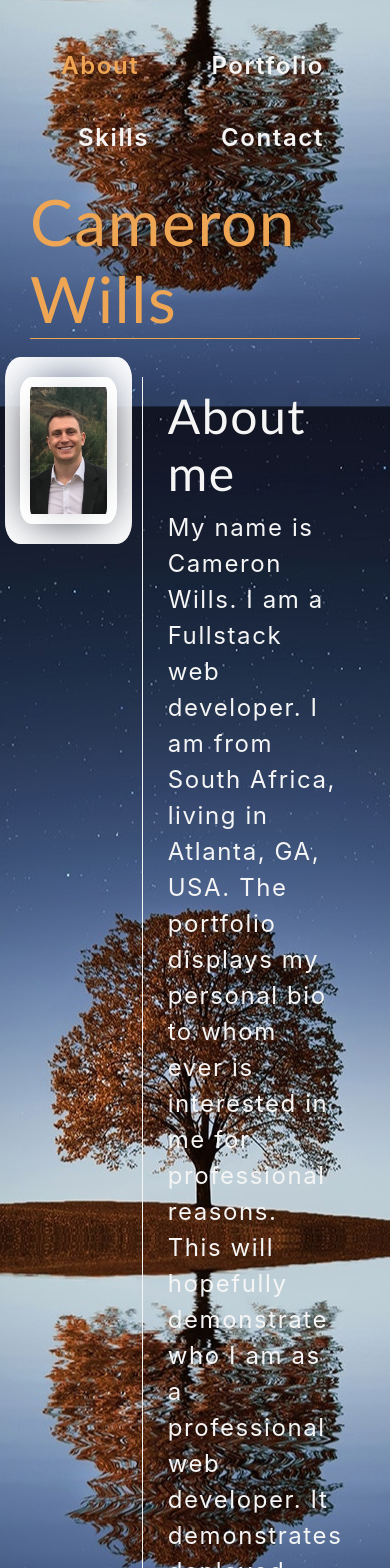
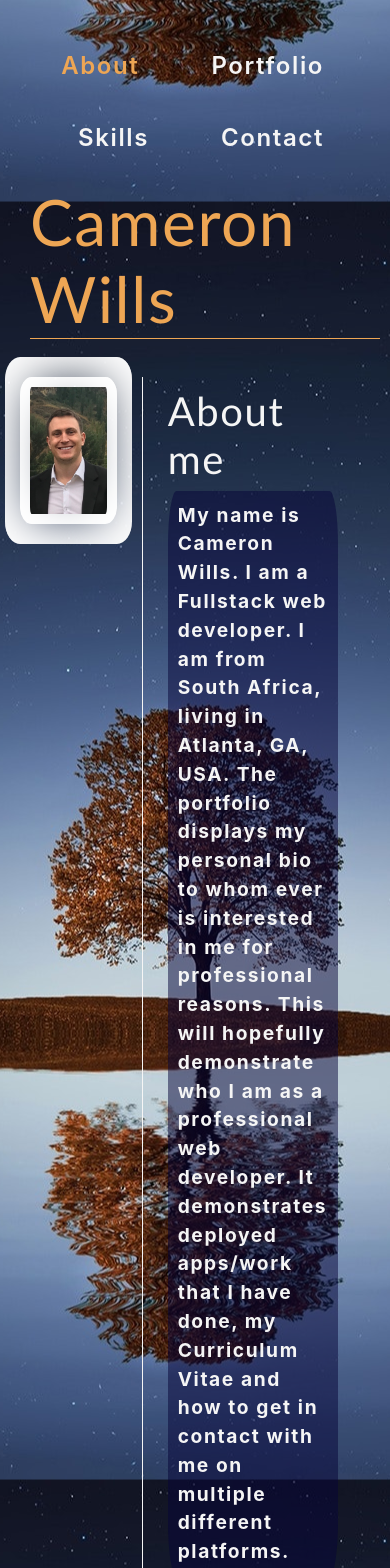
Before and after one commit to CamWills89/react-portfolio, a React (Create React App) app: page / in a window 390 px wide. Shown: the top 1568 px of the page. Built offline with nearby package versions, Linux system fonts and the light colour scheme.

Commit message:
added in some mobile responsiveness

```diff
--- a/src/components/About/index.js
+++ b/src/components/About/index.js
@@ -4,11 +4,18 @@ import profileImage from "../../assets/profile/Profile.JPG";
 function About() {
   return (
     <section>
-      <h1 className="project-list" id="header">Cameron Wills</h1>
+      <h1 className="project-list" id="header">
+        Cameron Wills
+      </h1>
 
-      <div className="row">
-        <div className="col-4 ip-picture">
-          <img src={profileImage} className="ip-picture" alt="cameron-wills" />
+      <div className="row" id="about-container">
+        <div className="col-4 ip-picture" id="ip-picture">
+          <img
+            src={profileImage}
+            className="ip-picture"
+            id="ip-picture"
+            alt="cameron-wills"
+          />
         </div>
 
         <div className="col-7 ip-desc">
--- a/src/components/Contact/index.js
+++ b/src/components/Contact/index.js
@@ -56,7 +56,7 @@ function Contact() {
   }
 
   return (
-    <section className="">
+    <section className="contact-section">
       <h1 className="contact-container" id="header">
         Contact
       </h1>
@@ -108,7 +108,9 @@ function Contact() {
             </div>
           )}
         </div>
-        <button type="submit">Submit</button>
+        <button className="submit-button" type="submit">
+          Submit
+        </button>
       </form>
     </section>
   );
--- a/src/components/Project/index.js
+++ b/src/components/Project/index.js
@@ -59,7 +59,7 @@ function ProjectCard(props) {
 
         <h1 className="project-card">{props.name}</h1>
         <div>
-          <p className="project-card">{props.description}</p>
+          <p id="project-description"className="project-card">{props.description}</p>
         </div>
         <a href={props.github} target="_blank" rel="noopener noreferrer">
           <img
--- a/src/components/ScrollToTop/App.css
+++ b/src/components/ScrollToTop/App.css
@@ -29,3 +29,10 @@ App {
     opacity: 0.5;
   }
 }
+
+@media (max-width:900px) {
+.scrollTop {
+  display: none;
+  position: unset;
+}
+}
--- a/src/index.css
+++ b/src/index.css
@@ -44,7 +44,7 @@ h2,
 h3,
 h4,
 h5,
-h6{
+h6 {
   font-family: "Gill Sans", "Gill Sans MT", Calibri, "Trebuchet MS", sans-serif;
   font-weight: 600;
   margin: 5px 10px;
@@ -139,11 +139,6 @@ a {
   color: var(--tertiary);
 }
 
-.hero {
-  height: 50%;
-  width: 100%;
-}
-
 .ip-picture {
   padding: 10px;
   margin: 10px 0px;
@@ -163,10 +158,6 @@ a {
   border-left: 0.5px solid whitesmoke;
 }
 
-/* .col-6 {
-  max-width: 100%;
-} */
-
 .resume-link {
   padding: 1.5rem;
   display: flex;
@@ -174,7 +165,7 @@ a {
 }
 
 #resume-text,
-#contact-text  {
+#contact-text {
   font-size: 2rem;
   color: whitesmoke;
   text-decoration: none;
@@ -220,7 +211,6 @@ a {
   text-align: center;
   padding: 10px;
   margin: 10px;
-  border-radius: 10%;
   opacity: 0.7;
 }
 
@@ -322,7 +312,6 @@ textarea {
 button {
   background: rgba(6, 5, 56);
   border: 0;
-  border-radius: 30%;
   color: #fff;
   cursor: pointer;
   font-size: 16px;
@@ -336,3 +325,59 @@ button:hover {
   opacity: 0.8;
   font-size: 20px;
 }
+
+@media (max-width: 900px) {
+  .card-img,
+  .resume-main,
+  #header,
+  .contact-container,
+  .project-list,
+  .header {
+    width: 100%;
+    height: 100%;
+    display: grid;
+    justify-content: center;
+    align-items: center;
+  }
+
+  #about-container {
+    display: flex;
+  }
+
+  #about {
+    font-size: 2.5rem;
+  }
+
+  .front-flip-button,
+  .back-flip-button,
+  .header-space {
+    width: 100%;
+    font-size: 1.4rem;
+  }
+
+  #skill-list {
+    font-weight: normal;
+    font-size: 1.3rem;
+  }
+
+  #project-description {
+    display: none;
+  }
+
+  #about-me {
+    padding: 10px;
+    font-size: 1.2rem;
+    background-color: rgba(6, 5, 56, 0.5);
+    font-weight: bold;
+    border-radius: 5%;
+  }
+  #contact-text {
+    font-size: 1.3rem;
+  }
+  .form-input {
+    width: 100%;
+  }
+  .submit-button {
+    width: 50%;
+  }
+}
```
